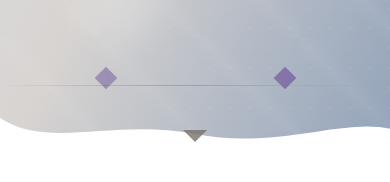
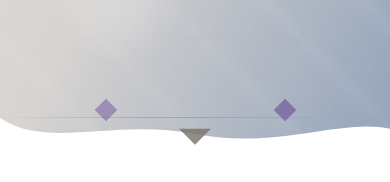
Before and after one commit to slawmecz/connecting-people, a Next.js app: page / in a window 390 px wide. Shown: the part 662-844 px from the top of the page. Built offline with nearby package versions, Linux system fonts and the light colour scheme.

Commit message:
adjuested mobile header

```diff
--- a/app/page.tsx
+++ b/app/page.tsx
@@ -183,7 +183,7 @@ export default function Home() {
           )}
         </div>
       </div>
-      <section className="flex flex-col justify-center items-center px-4 text-center gap-6 relative overflow-hidden min-h-screen">
+      <section className="relative overflow-hidden min-h-screen flex flex-col">
       {/* Marble background */}
       <div className="absolute inset-0 bg-gradient-to-br from-gray-200 via-stone-300 to-slate-400 dark:from-slate-800 dark:via-gray-700 dark:to-stone-600">
         <div className="absolute inset-0 opacity-40 bg-[radial-gradient(circle_at_50%_50%,rgba(255,255,255,0.2)_1px,transparent_1px)] bg-[length:20px_20px]"></div>
@@ -206,8 +206,9 @@ export default function Home() {
            </svg>
          </div>
       </div>
-      {/* Content */}
-      <div className="relative z-10 flex flex-col items-center justify-center flex-1 py-20">
+
+      {/* Content - perfectly centered */}
+      <div className="relative z-10 flex flex-col items-center justify-center flex-1 px-4 text-center">
         <h1 className="text-2xl sm:text-3xl md:text-5xl font-bold mb-4 text-center animate-fade-in">Wyjątkowe relacje zaczynają się od&nbsp;dyskrecji.</h1>
         <p className="text-base sm:text-lg md:text-xl text-neutral-700 dark:text-neutral-300 mb-8 max-w-2xl text-center leading-relaxed animate-fade-in" style={{animationDelay: '0.3s'}}>
           Ekskluzywne kojarzenie par dla osób, które nie&nbsp;godzą się na&nbsp;kompromisy.
@@ -221,23 +222,27 @@ export default function Home() {
         </a>
       </div>
 
-      {/* Decorative elements in hero section */}
-      <div className="absolute bottom-24 sm:bottom-16 left-1/2 transform -translate-x-1/2 w-full max-w-4xl">
+      {/* Decorative elements in hero section - moved higher for mobile */}
+      <div className="absolute bottom-16 sm:bottom-24 left-1/2 transform -translate-x-1/2 w-full max-w-4xl">
         <div className="w-full h-px bg-gradient-to-r from-transparent via-stone-400 dark:via-stone-500 to-transparent"></div>
       </div>
 
-      {/* Floating rectangles in hero */}
-      <div className="absolute bottom-24 sm:bottom-20 left-1/4 animate-pulse opacity-70">
+      {/* Floating rectangles in hero - moved higher for mobile */}
+      <div className="absolute bottom-16 sm:bottom-32 left-1/4 animate-pulse opacity-70">
         <div className="w-4 h-4 bg-[#72569c] transform rotate-45"></div>
       </div>
-      <div className="absolute bottom-24 sm:bottom-20 right-1/4 animate-pulse opacity-70" style={{animationDelay: '1s'}}>
+      <div className="absolute bottom-16 sm:bottom-32 right-1/4 animate-pulse opacity-70" style={{animationDelay: '1s'}}>
         <div className="w-4 h-4 bg-[#72569c] transform rotate-45"></div>
       </div>
-      <a href="#jak-dzialamy" className="absolute bottom-6 sm:bottom-12 left-1/2 transform -translate-x-1/2 cursor-pointer opacity-80 hover:opacity-100 transition-all duration-300 hover:scale-110 animate-bounce-gentle group z-50" style={{animationDelay: '1s'}}>
-        <svg className="w-12 h-12 sm:w-16 sm:h-16 text-stone-500 dark:text-stone-400 group-hover:text-[#e2007a] transition-colors duration-300" fill="currentColor" viewBox="0 0 24 24">
-          <path d="M12 16l-6-6h12l-6 6z"/>
-        </svg>
-      </a>
+
+      {/* Arrow - moved to very bottom and made larger on mobile */}
+      <div className="absolute bottom-4 sm:bottom-8 left-1/2 transform -translate-x-1/2 z-50">
+        <a href="#jak-dzialamy" className="block cursor-pointer opacity-80 hover:opacity-100 transition-all duration-300 hover:scale-110 animate-bounce-gentle group" style={{animationDelay: '1s'}}>
+          <svg className="w-16 h-16 sm:w-20 sm:h-20 text-stone-500 dark:text-stone-400 group-hover:text-[#e2007a] transition-colors duration-300" fill="currentColor" viewBox="0 0 24 24">
+            <path d="M12 16l-6-6h12l-6 6z"/>
+          </svg>
+        </a>
+      </div>
 
 
 
```
